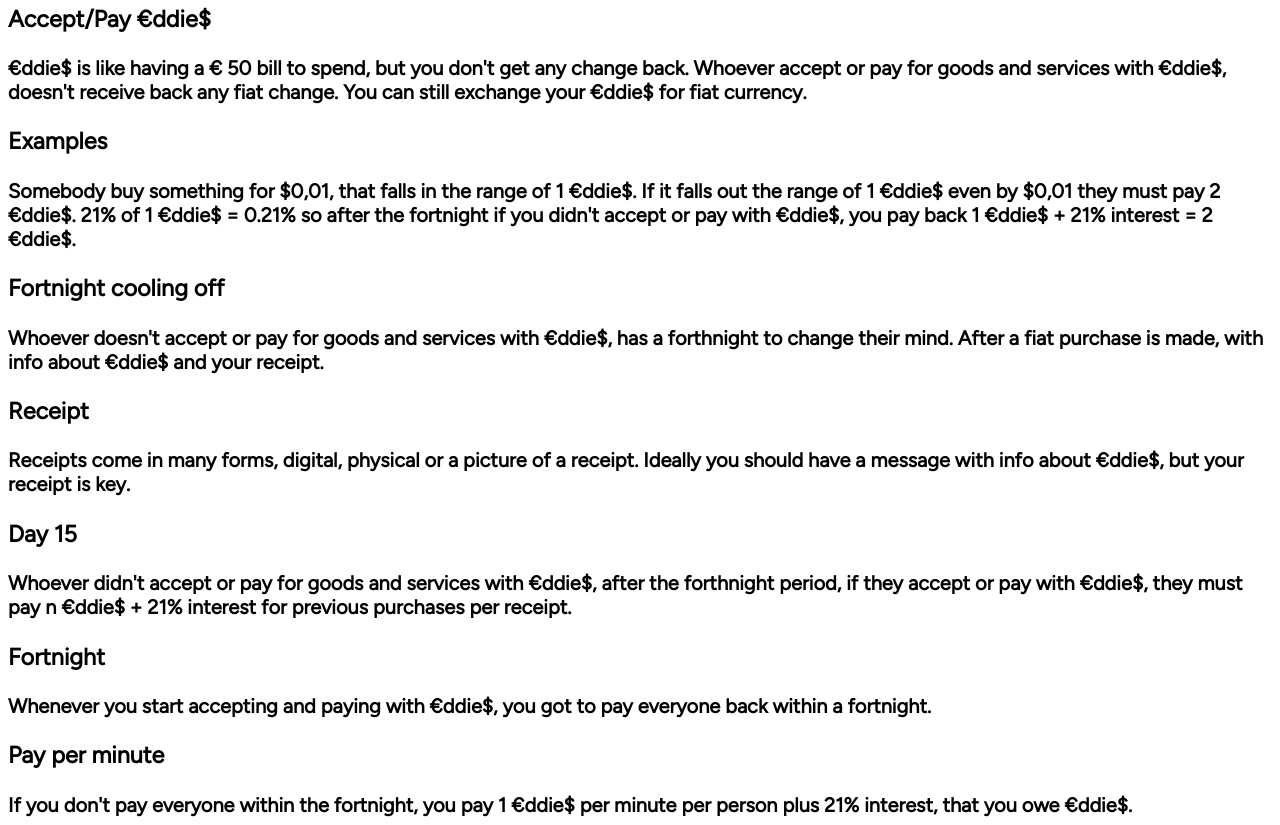
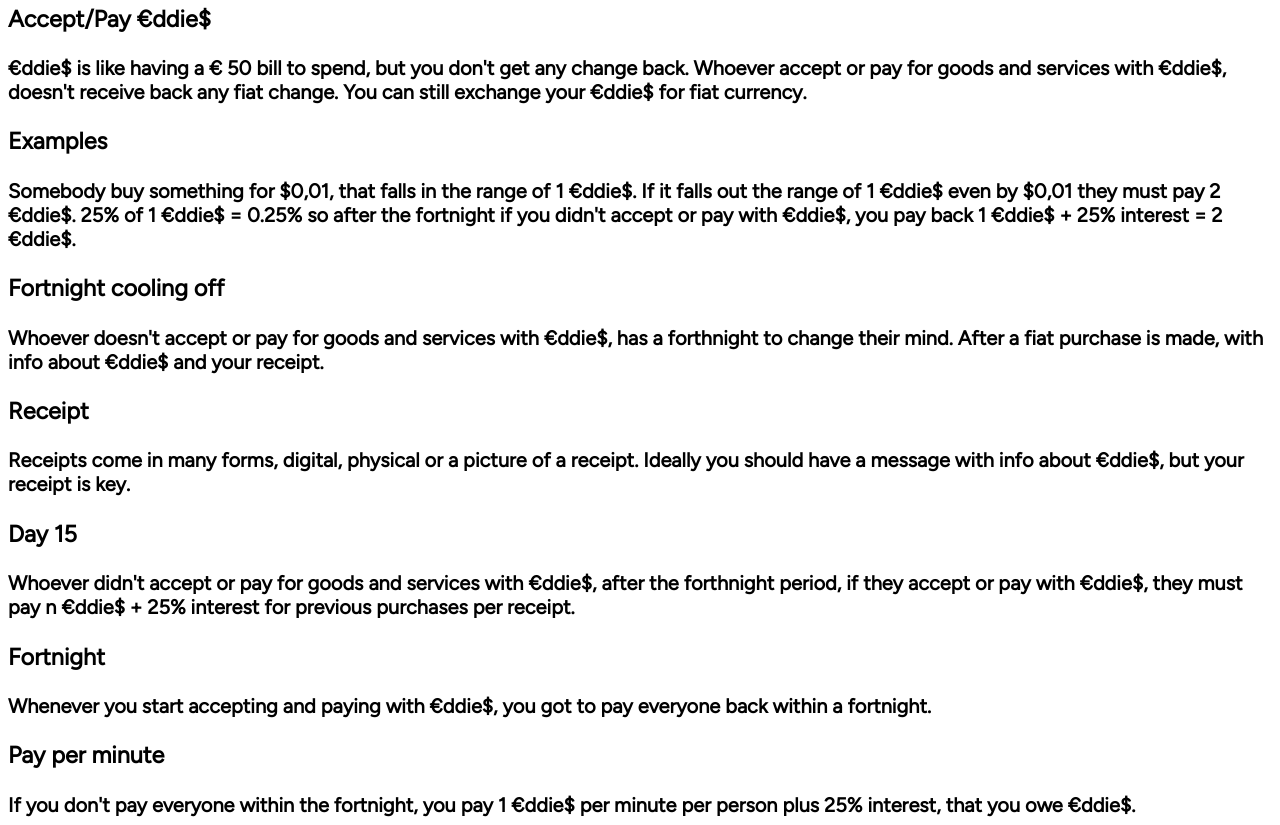
Before and after one commit to equin001/3, a plain HTML site: page index.html in a window 1280 px wide. Shown: the part 97-922 px from the top of the page. Drawn offline with Linux system fonts and the light colour scheme.

Commit message:
Update index.html

```diff
--- a/index.html
+++ b/index.html
@@ -15,7 +15,7 @@ body {
 <b>€ddie$ is like having a € 50 bill to spend, but you don't get any change back. Whoever accept or pay for goods and services with €ddie$, doesn't receive back any fiat change. You can still exchange your €ddie$ for fiat currency. <b>
 
 <h3>Examples</h3>
-<b>Somebody buy something for $0,01, that falls in the range of 1 €ddie$. If it falls out the range of 1 €ddie$ even by $0,01 they must pay 2 €ddie$. 21% of 1 €ddie$ = 0.21% so after the fortnight if you didn't accept or pay with €ddie$, you pay back 1 €ddie$ + 21% interest = 2 €ddie$. <b>
+<b>Somebody buy something for $0,01, that falls in the range of 1 €ddie$. If it falls out the range of 1 €ddie$ even by $0,01 they must pay 2 €ddie$. 25% of 1 €ddie$ = 0.25% so after the fortnight if you didn't accept or pay with €ddie$, you pay back 1 €ddie$ + 25% interest = 2 €ddie$. <b>
 
 <h3>Fortnight cooling off</h3>
 <b>Whoever doesn't accept or pay for goods and services with €ddie$, has a forthnight to change their mind. After a fiat purchase is made, with info about €ddie$ and your receipt.<b>
@@ -24,13 +24,13 @@ body {
   <b>Receipts come in many forms, digital, physical or a picture of a receipt. Ideally you should have a message with info about €ddie$, but your receipt is key.<b>
 
 <h3>Day 15</h3>
-<b>Whoever didn't accept or pay for goods and services with €ddie$, after the forthnight period, if they accept or pay with €ddie$, they must pay n €ddie$ + 21% interest for previous purchases per receipt. <b>
+<b>Whoever didn't accept or pay for goods and services with €ddie$, after the forthnight period, if they accept or pay with €ddie$, they must pay n €ddie$ + 25% interest for previous purchases per receipt. <b>
 
 <h3>Fortnight</h3>
 <b>Whenever you start accepting and paying with €ddie$, you got to pay everyone back within a fortnight.<b>
 
 <h3>Pay per minute</h3>
-<b>If you don't pay everyone within the fortnight, you pay 1 €ddie$ per minute per person plus 21% interest, that you owe €ddie$.<b>
+<b>If you don't pay everyone within the fortnight, you pay 1 €ddie$ per minute per person plus 25% interest, that you owe €ddie$.<b>
 
 
 
```
